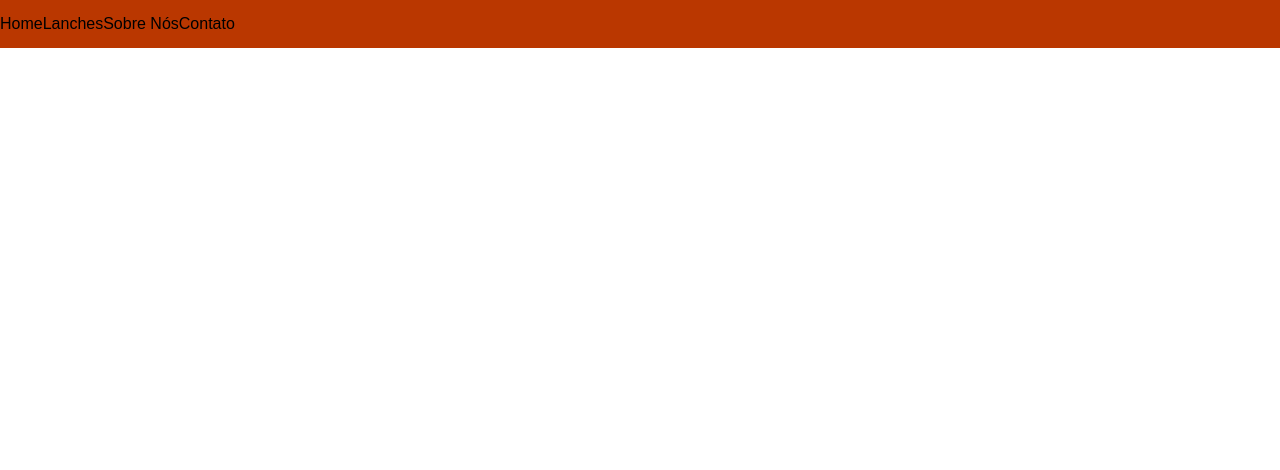
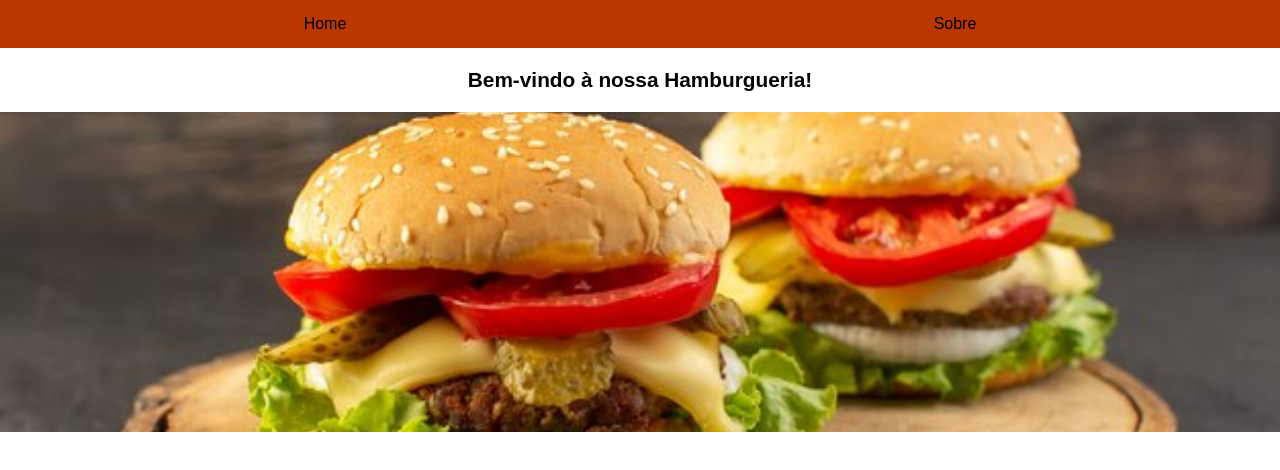
Before and after one commit to burnerpancake/hamburg, a plain HTML site: page index.html in a window 1280 px wide. Drawn offline with Linux system fonts and the light colour scheme.

Commit message:
Atualizado para Aula 19

```diff
--- a/css/home.css
+++ /dev/null
@@ -1,26 +0,0 @@
-* {
-	--red: #BA3700;
-	font-family: "High Tower Text", sans-serif;
-	margin: 0;
-	padding: 0;
-}
-
-.top-nav {
-	display: flex;
-	width: 100%;
-	height: 3rem;
-	align-items: center;
-	flex-direction: row;
-}
-
-.bg-red {
-	background-color: var(--red);
-}
-
-#main-menu {
-	display: flex;
-	flex-direction: row;
-	align-items: center;
-	justify-content: space-evenly;
-	list-style: none;
-P}
--- /dev/null
+++ b/css/principal.css
@@ -0,0 +1,42 @@
+* {
+	--red: #BA3700;
+	font-family: "High Tower Text", sans-serif;
+	margin: 0;
+	padding: 0;
+}
+
+.top-nav {
+	display: flex;
+	width: 100%;
+	height: 3rem;
+}
+
+.bg-red {
+	background-color: var(--red);
+}
+
+.banner {
+	background-image: url("../img/banner.jpg");
+	height: 20rem;
+	background-size: cover;
+	background-position-y: -200px;
+	background-repeat: no-repeat;
+	width: 100%;
+}
+
+#main-menu {
+	display: flex;
+	flex-direction: row;
+	justify-content: space-around; /* Centraliza Horizontalmente */
+	align-items: center; /* Centraliza Verticalmente */
+	list-style: none;
+	width: 100%;
+	margin: 0;
+	padding: 10px;
+}
+
+h1 {
+	font-size: 1.3rem;
+	margin: 20px auto;
+	text-align: center;
+}
--- a/index.html
+++ b/index.html
@@ -3,17 +3,19 @@
 	<head>
 		<meta charset="UTF-8">
 		<link rel="shortcut icon" href="./img/favico.png" type="image/x-icon">
-		<link rel="stylesheet" href="./css/home.css">
+		<link rel="stylesheet" href="./css/principal.css">
 		<title>Hamburgueria Hakurei</title>
 	</head>
 	<body>
-		<nav class="top-nav bg-red">
-			<ul id="main-menu">
-				<li>Home</li>
-				<li>Lanches</li>
-				<li>Sobre Nós</li>
-				<li>Contato</li>
-			</ul>
-		</nav>
+		<header>
+			<nav class="top-nav bg-red">
+				<ul id="main-menu">
+					<li>Home</li>
+					<li>Sobre</li>
+				</ul>
+			</nav>
+			<h1>Bem-vindo à nossa Hamburgueria!</h1>
+			<div class="banner"></div>
+		</header>
 	</body>
 </html>
```
Also changed, not shown: img/banner.jpg (added), img/favico.png (added).
